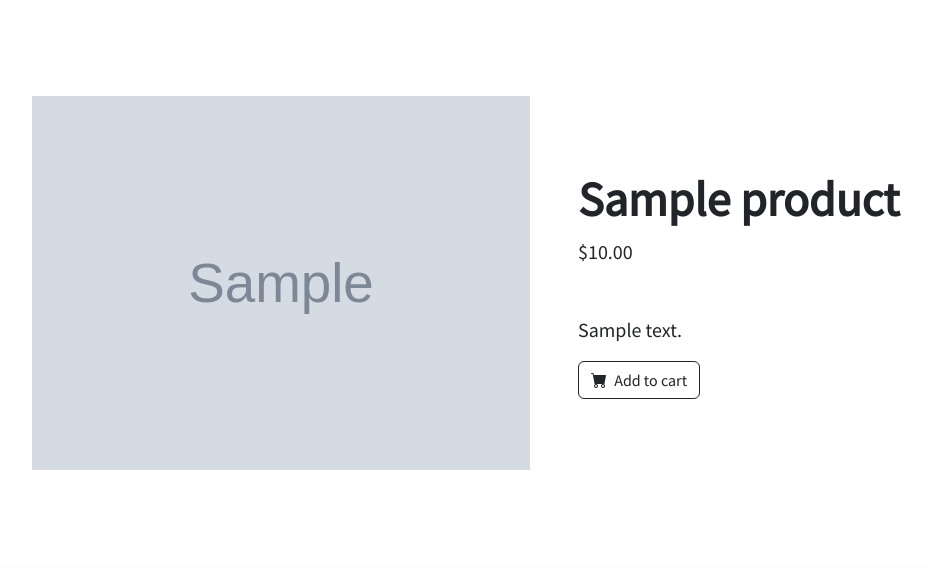
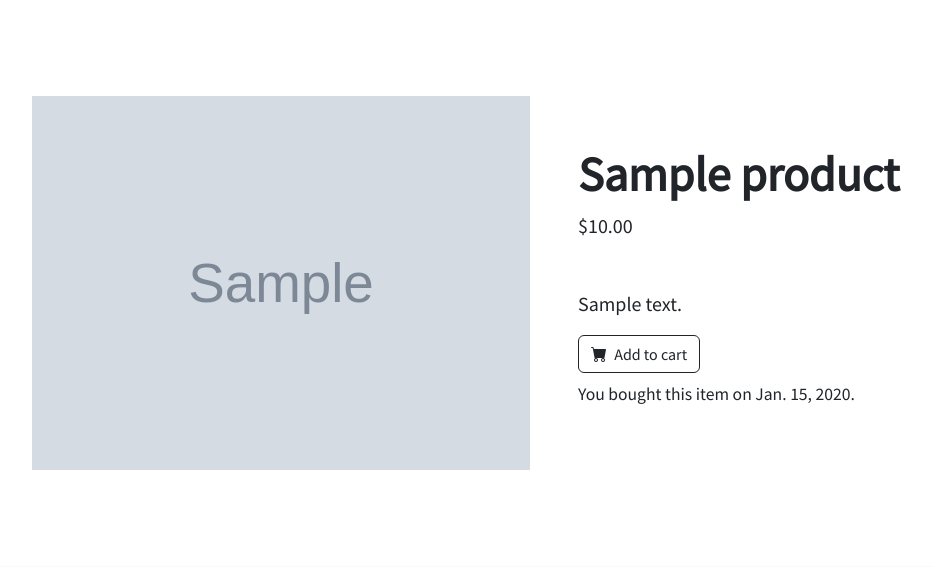
Before and after one commit to KristenM4/Django-Online-Shop, a Django app: a page that uses templates/detail.html in a window 1280 px wide. Shown: the part 56-623 px from the top of the page, without its empty margins (86-1018 px from the left). Run offline with Django 4.2, Linux system fonts and the light colour scheme; a user stored in the database is signed in; tables that the repository leaves empty hold one stand-in row (values such as "Sample post"); grey boxes marked "Sample" are stand-in pictures; some libraries are stand-ins or nearby versions.

Commit message:
add has_bought feature to product detail page, implement product card snippets on detail, cat, home templates

```diff
--- a/pages/views.py
+++ b/pages/views.py
@@ -32,8 +32,17 @@ class DetailPageView(DetailView):
 
     def get_context_data(self, **kwargs):
         context =  super().get_context_data(**kwargs)
-        current_category = self.get_object()
-        context["related"] = Product.objects.filter(category__name=current_category.category.name)[:4]
+        current_product = self.get_object()
+        context["related"] = Product.objects.filter(category__name=current_product.category.name)[:4]
+        customer = self.request.user
+        context["has_bought"] = False
+        if customer.username != "":
+            for item in customer.order_set.all():
+                for product in item.orderitem_set.all():
+                    if product.product == current_product:
+                        print(item.date)
+                        context["has_bought"] = True
+                        context["bought_date"] = item.date
         return context
 
 class CategoryPageView(TemplateView):
--- a/templates/detail.html
+++ b/templates/detail.html
@@ -20,6 +20,11 @@
                         </button>
                     </a>
                 </div>
+                {% if user.is_authenticated %}
+                    {% if has_bought %}
+                        <p class="mt-2">You bought this item on {{ bought_date }}.</p>
+                    {% endif %}
+                {% endif %}
             </div>
         </div>
     </div>
@@ -28,25 +33,9 @@
 <section class="py-5 bg-light">
     <div class="container px-4 px-lg-5 mt-5">
         <h2 class="fw-bolder mb-4">Related products</h2>
-        <div class="row gx-4 gx-lg-5 row-cols-2 row-cols-md-3 row-cols-xl-4 justify-content-center">
+        <div class="row gx-4 gx-lg-5 row-cols-2 row-cols-md-4 row-cols-xl-4 justify-content-center">
             {% for item in related %}
-            <div class="col mb-5">
-                <a href="{% url 'detail' item.slug %}">
-                    <div class="card h-100 product_card">
-                        <!-- Product image-->
-                        <img class="card-img-top" src="{{ item.image.url }}" alt="{{ item.name }}" />
-                        <!-- Product details-->
-                        <div class="card-body p-4">
-                            <div class="text-center">
-                                <!-- Product name-->
-                                <h5 class="fw-bolder">{{ item.name }}</h5>
-                                <!-- Product price-->
-                                ${{ item.price }}
-                            </div>
-                        </div>
-                    </div>
-                </a>
-            </div>
+                    {% include "includes/product_card.html" with item=item %}
             {% endfor %}
         </div>
     </div>
```
Also changed, not shown: templates/cat.html (+1 -17 lines), templates/home.html (+1 -17 lines).
